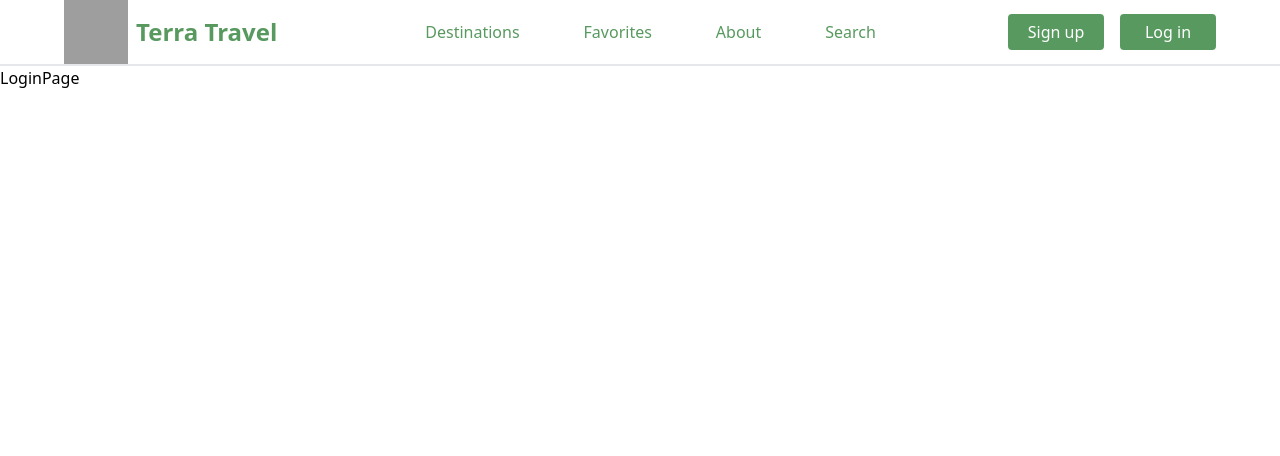
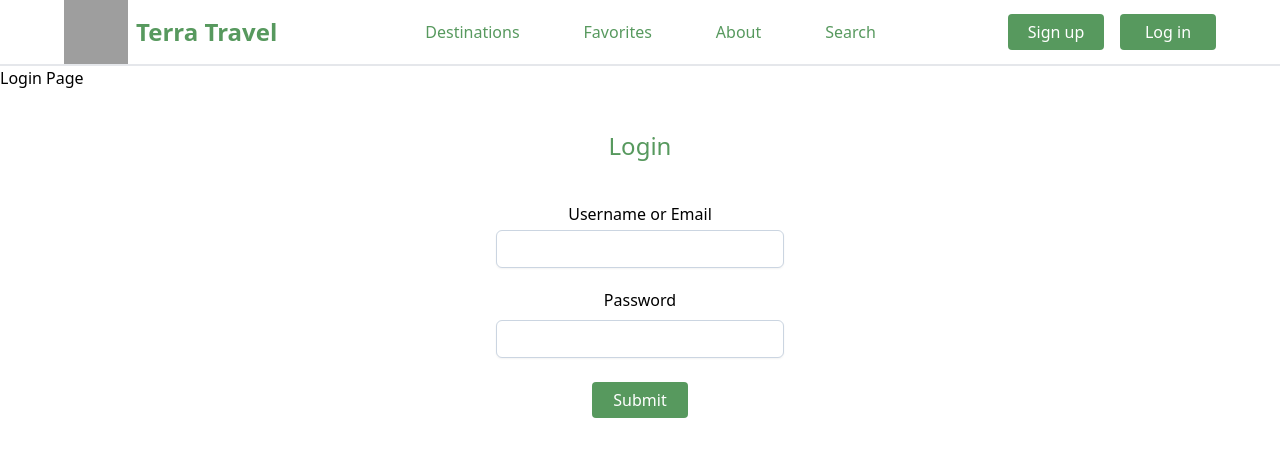
Before and after one commit to jdda88/final-project-terra-client, a React (Vite) app: page /login in a window 1280 px wide. Shown: the top 456 px of the page. Built offline with nearby package versions, Linux system fonts and the light colour scheme; no server answers; grey boxes are pictures that could not be loaded.

Commit message:
nav bar completed, log in and out set

```diff
--- a/src/components/LoginForm.jsx
+++ b/src/components/LoginForm.jsx
@@ -1,9 +1,57 @@
-import React from 'react'
+import { useState, useContext } from "react";
+import { AuthContext } from "../context/auth.context.jsx";
 
 function LoginForm() {
+  const [loginInfo, setLoginInfo] = useState({
+    loginInfo: "",
+    password: "",
+  });
+
+  const { login } = useContext(AuthContext);
+
+  const handleChande = (e) => {
+    setLoginInfo((prev) => ({ ...prev, [e.target.name]: e.target.value }));
+  };
+
   return (
-    <div>LoginForm</div>
-  )
+    <div>
+      <h1 className="mb-10 mt-10 text-center text-customGreen text-2xl">
+        Login
+      </h1>
+      <form
+        onSubmit={(e) => {
+          e.preventDefault();
+          login(loginInfo);
+        }}
+        className="flex flex-col items-center "
+      >
+        <label htmlFor="loginInfo">
+          Username or Email
+        </label>
+        <input
+          type="text"
+          name="loginInfo"
+          value={loginInfo.loginInfo}
+          onChange={handleChande}
+          className="mt-1 mb-5 px-3 py-2 bg-white border shadow-sm border-slate-300 placeholder-slate-400 focus:outline-none focus:border-sky-500 focus:ring-sky-500 w-72 block rounded-md sm:text-sm focus:ring-1"
+        />
+        <label htmlFor="">
+          Password
+        </label>
+        <input
+          type="password"
+          name="password"
+          value={loginInfo.password}
+          onChange={handleChande}
+          className="mt-2 px-3 py-2 bg-white border shadow-sm border-slate-300 placeholder-slate-400 focus:outline-none focus:border-sky-500 focus:ring-sky-500 w-72 block rounded-md sm:text-sm focus:ring-1"
+        />
+
+        <button className="bg-customGreen text-white rounded w-24 h-9 mt-6">
+          Submit
+        </button>
+      </form>
+    </div>
+  );
 }
 
-export default LoginForm
+export default LoginForm;
--- a/src/components/Navbar.jsx
+++ b/src/components/Navbar.jsx
@@ -1,7 +1,10 @@
-import React from "react";
+import React, { useContext } from "react";
+import { LogOut } from "react-feather";
 import { Link } from "react-router-dom";
+import { AuthContext } from "../context/auth.context";
 
 function Navbar() {
+  const { user, logout } = useContext(AuthContext);
   return (
     <div className="w-full">
       <nav className="flex flex-row items-center justify-between px-16 text-customGreen border-b-2 ">
@@ -38,6 +41,17 @@ function Navbar() {
             </li>
           </ul>
         </div>
+        {user ? (
+          <div>
+            <button
+              onClick={logout}
+              className="bg-customGreen text-white rounded w-24 h-9"
+              type="button"
+            >
+              Log out
+            </button>
+          </div>
+        ) : (
           <div className="flex flex-row space-x-4 items-center">
             <Link to="/signup">
               <button
@@ -56,6 +70,8 @@ function Navbar() {
               </button>
             </Link>
           </div>
+        )}
+
       </nav>
     </div>
   );
--- a/src/components/SignupForm.jsx
+++ b/src/components/SignupForm.jsx
@@ -1,4 +1,3 @@
-// import { sign } from "jsonwebtoken";
 import { useState, useContext } from "react";
 import { AuthContext } from "../context/auth.context.jsx";
 
@@ -17,8 +16,8 @@ function SignupForm() {
 
   return (
     <div>
-      <h1 className="mb-10 text-center text-customGreen text-2xl">
-        Signup Form
+      <h1 className="mb-10 mt-10 text-center text-customGreen text-2xl">
+        Signup
       </h1>
       <form
         onSubmit={(e) => {
--- a/src/context/auth.context.jsx
+++ b/src/context/auth.context.jsx
@@ -11,10 +11,22 @@ function AuthProvider({ children }) {
 
   const login = async (body) => {
     try {
-      const response = await api.post("/user/signup", body);
+      let response;
+      const emailRegex = /^[^\s@]+@[^\s@]+\.[^\s@]{2,}$/;
 
+      if (emailRegex.test(body.loginInfo)) {
+        response = await api.post("/user/login", {
+          password: body.password,
+          email: body.loginInfo,
+        });
+      } else {
+        response = await api.post("/user/login", {
+          password: body.password,
+          username: body.loginInfo,
+        });
+      }
       if (response.status === 201 || response.status === 200) {
-        setUser(response.data.user);
+        setUser(response.data);
         setLoggedIn(true);
         localStorage.setItem("authToken", response.data.authToken);
         navigate("/");
@@ -55,12 +67,19 @@ function AuthProvider({ children }) {
     }
   };
 
+  const logout = () => {
+    setUser(null);
+    setLoggedIn(false);
+    localStorage.clear();
+    navigate("/");
+  };
+
   useEffect(() => {
     verify();
   }, []);
 
   return (
-    <AuthContext.Provider value={{ user, login, signup, loggedIn }}>
+    <AuthContext.Provider value={{ user, login, signup, loggedIn, logout }}>
       {children}
     </AuthContext.Provider>
   );
--- a/src/pages/LoginPage.jsx
+++ b/src/pages/LoginPage.jsx
@@ -1,9 +1,13 @@
-import React from 'react'
+import React from "react";
+import LoginForm from "../components/LoginForm";
 
 function LoginPage() {
   return (
-    <div>LoginPage</div>
-  )
+    <div>
+      <h1>Login Page</h1>
+      <LoginForm />
+    </div>
+  );
 }
 
-export default LoginPage
+export default LoginPage;
```
Lines whose indentation alone changed are shown as unchanged.
